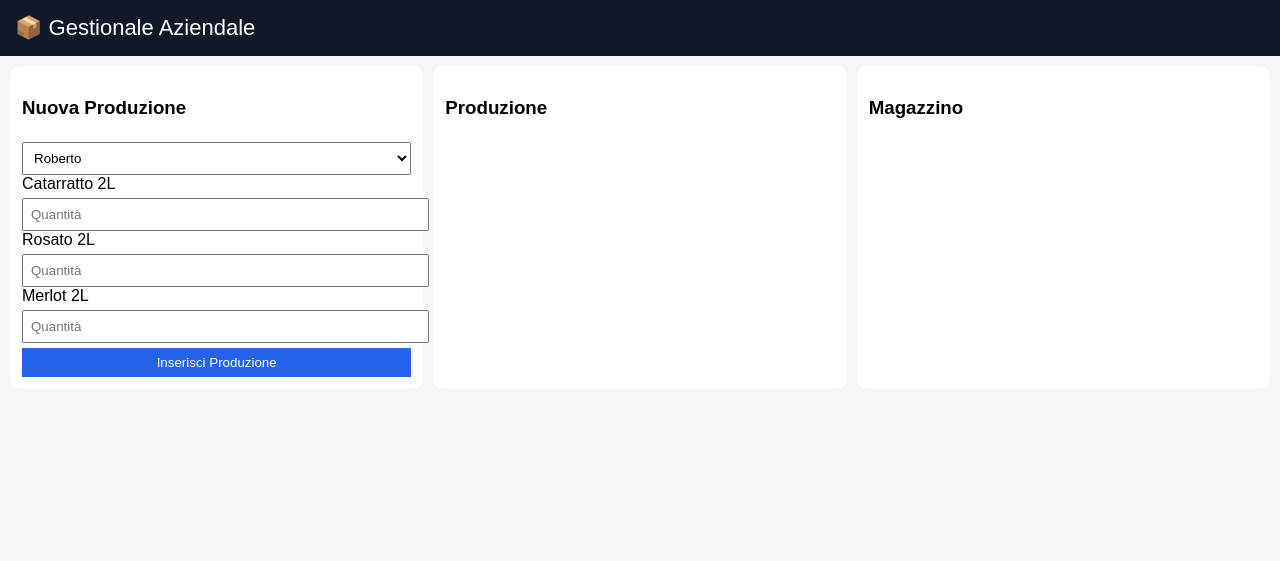
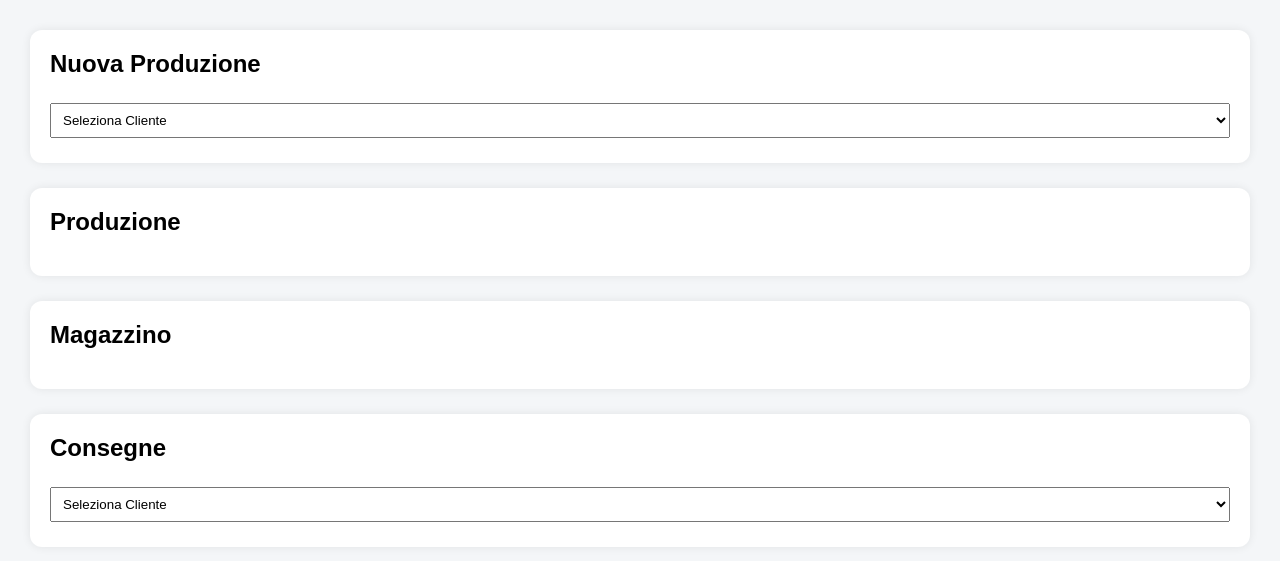
Before and after one commit to Galc987/gestionale-magazzino, a Flask app: page / in a window 1280 px wide. Shown: the top 561 px of the page. Run offline with Flask 3, Linux system fonts and the light colour scheme.

Commit message:
Update index.html

```diff
--- a/templates/index.html
+++ b/templates/index.html
@@ -1,173 +1,216 @@
+<!-- templates/index.html -->
+
 <!DOCTYPE html>
-<html>
+<html lang="it">
 <head>
-<title>Gestionale</title>
+<meta charset="UTF-8">
+<meta name="viewport" content="width=device-width, initial-scale=1.0">
+
+<title>Gestionale Produzione</title>
 
 <style>
 body{
 font-family:Arial;
-margin:0;
+margin:30px;
 background:#f4f6f8;
 }
 
-header{
-background:#111827;
-color:white;
-padding:15px;
-font-size:22px;
+.box{
+background:white;
+padding:20px;
+border-radius:12px;
+margin-bottom:25px;
+box-shadow:0 0 10px rgba(0,0,0,0.08);
 }
 
-.container{
-display:grid;
-grid-template-columns:1fr 1fr 1fr;
-gap:10px;
-padding:10px;
+h2{
+margin-top:0;
 }
 
-.card{
-background:white;
-padding:12px;
-border-radius:10px;
-}
-
-input,select,button{
+input,select{
+padding:8px;
+margin:5px 0;
 width:100%;
-padding:7px;
-margin-top:5px;
 }
 
 button{
-background:#2563eb;
+padding:10px;
+background:#1d4ed8;
 color:white;
 border:none;
+border-radius:8px;
+cursor:pointer;
+width:100%;
 }
 
-.order{
-background:#f3f4f6;
-padding:7px;
-margin-top:7px;
+button:hover{
+background:#1e40af;
 }
 
-.done{
-background:#d1fae5;
-padding:4px;
+.green{
+color:green;
+font-weight:bold;
+}
+
+.red{
+color:red;
+font-weight:bold;
+}
+
+.row{
+margin-bottom:10px;
+padding:8px;
+border-bottom:1px solid #eee;
 }
 </style>
+
 </head>
-
 <body>
 
-<header>📦 Gestionale Aziendale</header>
-
-<div class="container">
-
-<!-- NUOVA PRODUZIONE -->
-<div class="card">
-
-<h3>Nuova Produzione</h3>
+<div class="box">
+<h2>Nuova Produzione</h2>
 
 <form method="POST" action="/add_order">
 
-<select name="client" id="client" onchange="updateProducts()">
+<select name="client" onchange="this.form.submit()">
+<option value="">Seleziona Cliente</option>
+
 {% for c in clients %}
 <option value="{{c}}">{{c}}</option>
 {% endfor %}
+
 </select>
+</form>
 
-<div id="products"></div>
+{% if request.form.client %}
+
+<form method="POST" action="/add_order">
+
+<input type="hidden" name="client" value="{{request.form.client}}">
+
+<h3>{{request.form.client}}</h3>
+
+{% for p in clients[request.form.client] %}
+
+<div class="row">
+{{p}}
+<input type="number" name="qty_{{loop.index0}}" min="0">
+</div>
+
+{% endfor %}
 
 <button type="submit">Inserisci Produzione</button>
 
 </form>
 
+{% endif %}
 </div>
 
-<!-- PRODUZIONE -->
-<div class="card">
+<div class="box">
+<h2>Produzione</h2>
 
-<h3>Produzione</h3>
+{% for order in orders %}
 
-{% for o in orders %}
-{% set order_index = loop.index0 %}
+<h3>{{order.client}}</h3>
 
-<div class="order">
+{% for item in order.items %}
 
-<b>{{o["client"]}}</b>
+<div class="row">
 
-{% for item in o["items"] %}
-
-<div class="{% if item['done'] %}done{% endif %}">
-
-<a href="/toggle/{{order_index}}/{{loop.index0}}">
-
-{% if item["done"] %}
-✅
+<a href="/toggle/{{loop.parent.index0}}/{{loop.index0}}">
+{% if item.done %}
+☑
 {% else %}
-⬜
+☐
 {% endif %}
-
 </a>
 
-{{item["product"]}} - {{item["qty"]}}
+{{item.product}} - {{item.qty}}
+
+{% if item.done %}
+<span class="green"> Finito</span>
+{% else %}
+<span class="red"> In Produzione</span>
+{% endif %}
 
 </div>
 
 {% endfor %}
 
-<a href="/complete/{{order_index}}">
-<button>Passa a Magazzino</button>
+<a href="/complete/{{loop.index0}}">
+<button>Passa Finiti a Magazzino</button>
 </a>
+
+<hr>
+
+{% endfor %}
+
+</div>
+
+<div class="box">
+<h2>Magazzino</h2>
+
+{% for cliente, prodotti in stock.items() %}
+
+<h3>{{cliente}}</h3>
+
+{% for prodotto, qty in prodotti.items() %}
+
+<div class="row">
+{{prodotto}} : <b>{{qty}}</b>
+</div>
+
+{% endfor %}
+
+<hr>
+
+{% endfor %}
+
+</div>
+
+<div class="box">
+<h2>Consegne</h2>
+
+<form method="POST" action="/delivery">
+
+<select name="client" onchange="this.form.submit()">
+<option value="">Seleziona Cliente</option>
+
+{% for c in clients %}
+<option value="{{c}}">{{c}}</option>
+{% endfor %}
+
+</select>
+
+</form>
+
+{% if request.form.client %}
+
+<form method="POST" action="/delivery">
+
+<input type="hidden" name="client" value="{{request.form.client}}">
+
+<h3>{{request.form.client}}</h3>
+
+{% for p in clients[request.form.client] %}
+
+<div class="row">
+
+{{p}}
+
+<input type="number" name="{{p}}" min="0">
 
 </div>
 
 {% endfor %}
 
-</div>
+<button type="submit">Crea Consegna</button>
 
-<!-- MAGAZZINO -->
-<div class="card">
+</form>
 
-<h3>Magazzino</h3>
-
-{% for cliente, prodotti in stock.items() %}
-
-<div style="margin-bottom:15px; padding:8px; background:#f3f4f6; border-radius:8px;">
-
-<b>{{cliente}}</b>
-
-{% for prodotto, qty in prodotti.items() %}
-<div style="margin-top:5px;">
-{{prodotto}} : {{qty}}
-</div>
-{% endfor %}
+{% endif %}
 
 </div>
 
-{% endfor %}
-
-</div>
-
-</div>
-
-<script>
-const data = {{ clients | tojson }};
-
-function updateProducts(){
-let client = document.getElementById("client").value;
-let box = document.getElementById("products");
-
-box.innerHTML = "";
-
-data[client].forEach((p,index) => {
-box.innerHTML += `
-<label>${p}</label>
-<input type="number" name="qty_${index}" placeholder="Quantità">
-`;
-});
-}
-
-updateProducts();
-</script>
-
 </body>
 </html>
```
